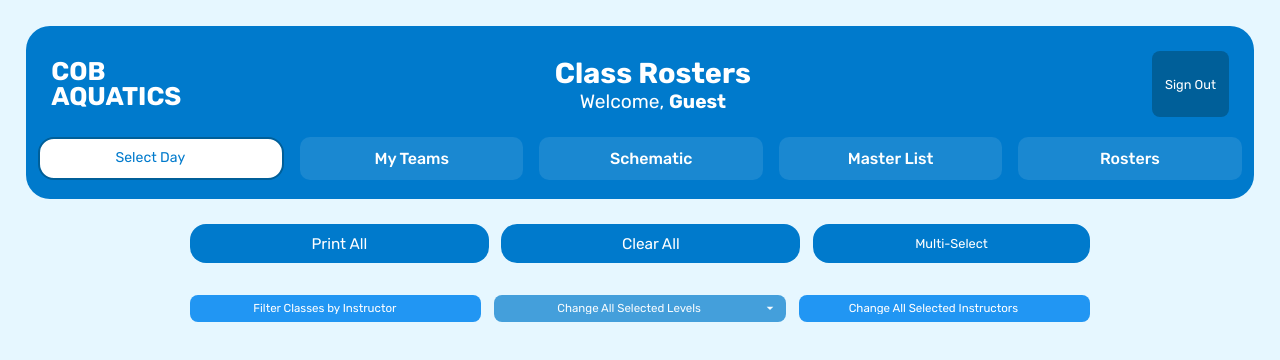
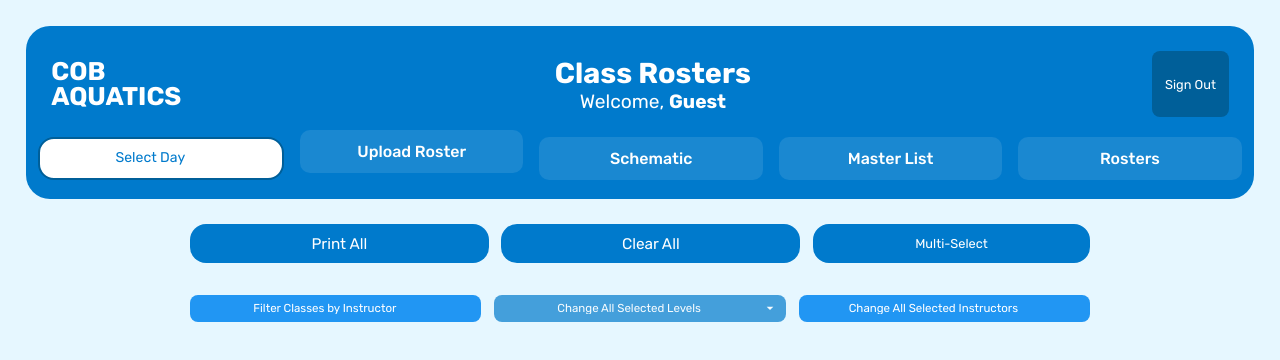
Before and after one commit to Doomaloom/COBAquatics, a website with bundled scripts: page public/rosters.html in a window 1280 px wide. Built offline with nearby package versions, Linux system fonts and the light colour scheme; no server answers; a web font is replaced by a local one.

Commit message:
fixed header on roster page

```diff
--- a/public/rosters.html
+++ b/public/rosters.html
@@ -43,9 +43,11 @@
                 <option value="Su">Sunday</option>
                 <option value="Mo,Tu,We,Th,Fr">Mini Session</option>
             </select>
-            <div class="service_button">
-                <a class="notcurrent" href="myteams.html">My Teams</a>
+            <div id="drop-zone" class="drop-zone-header">
+                <p>Upload Roster</p>
+                <input id="file-input" type="file" name="csv_file" accept=".csv" style="opacity: 0;" required>
             </div>
+
             <div class="service_button">
                 <a class="notcurrent" href="schematic.html">Schematic</a>
             </div>
```
